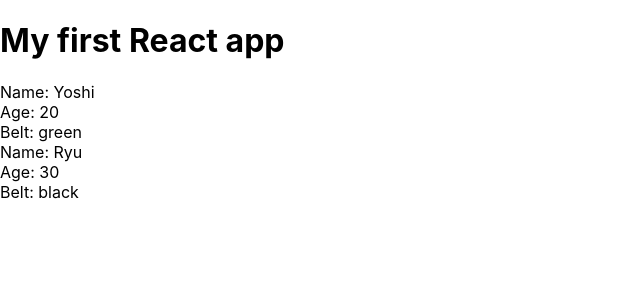
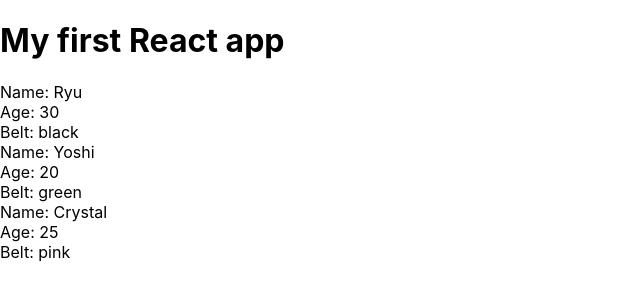
Before and after one commit to ElomKossi/Getting-Started-React, a React (Create React App) app in the folder myapp/: page / in a window 1280 px wide. Shown: the top 300 px of the page, without its empty margins (0-640 px from the left). Built offline with nearby package versions, Linux system fonts and the light colour scheme.

Commit message:
Stateless-Component

```diff
--- a/myapp/src/App.js
+++ b/myapp/src/App.js
@@ -2,12 +2,18 @@ import React, { Component } from 'react';
 import Ninjas from './Ninjas'
 
 class App extends Component {
+  state = {
+    ninjas: [
+      { name: 'Ryu', age: 30, belt: 'black', id: 1 },
+      { name: 'Yoshi', age: 20, belt: 'green', id: 2 },
+      { name: 'Crystal', age: 25, belt: 'pink', id: 3 }
+    ]
+  }
   render() {
     return (
       <div className="App">
         <h1>My first React app</h1>
-        <Ninjas name="Yoshi" age="20" belt="green" />
-        <Ninjas name="Ryu" age="30" belt="black" />
+        <Ninjas ninjas={this.state.ninjas}/>
       </div>
     );
   }
--- a/myapp/src/Ninjas.js
+++ b/myapp/src/Ninjas.js
@@ -1,17 +1,24 @@
-import React, { Component } from 'react'
+import React from 'react'
 
-class Ninjas extends Component{
-  render(){
-    // console.log(this.props);
-    const { name, age, belt } = this.props;
+const Ninjas = ({ninjas}) => {
+
+  // const { ninjas } = this.props;
+  const ninjaList = ninjas.map(ninja => {
     return (
-      <div className="ninja">
-        <div>Name: { name }</div>
-        <div>Age: { age }</div>
-        <div>Belt: { belt }</div>
+      <div className="ninja" key={ninja.id}>
+        <div>Name: { ninja.name }</div>
+        <div>Age: { ninja.age }</div>
+        <div>Belt: { ninja.belt }</div>
       </div>
     )
-  }
+  });
+
+  return (
+    <div className="ninja-list">
+      { ninjaList }
+    </div>
+  );
+
 }
 
 export default Ninjas
```
